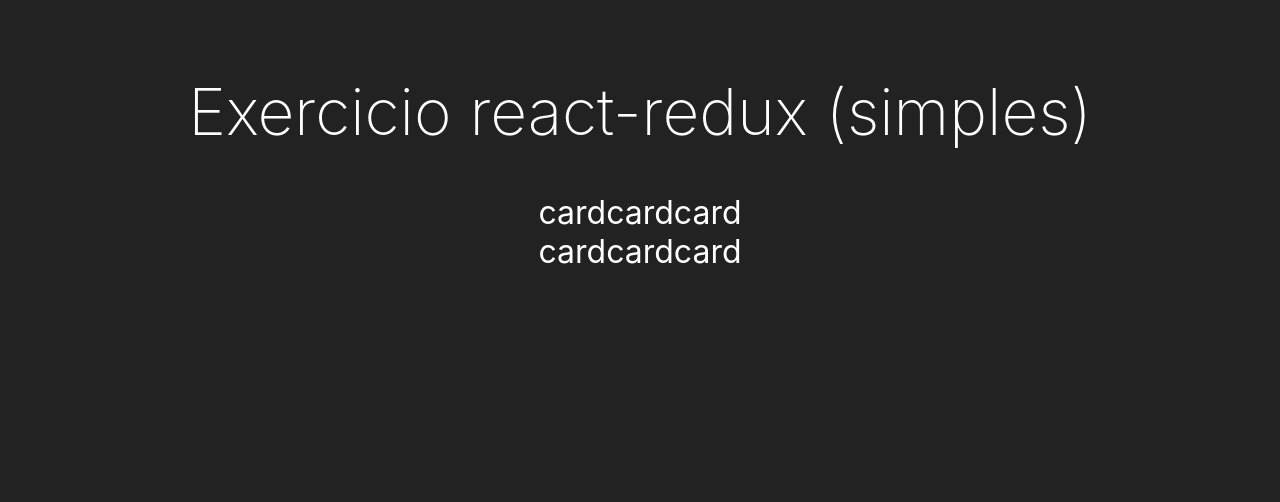
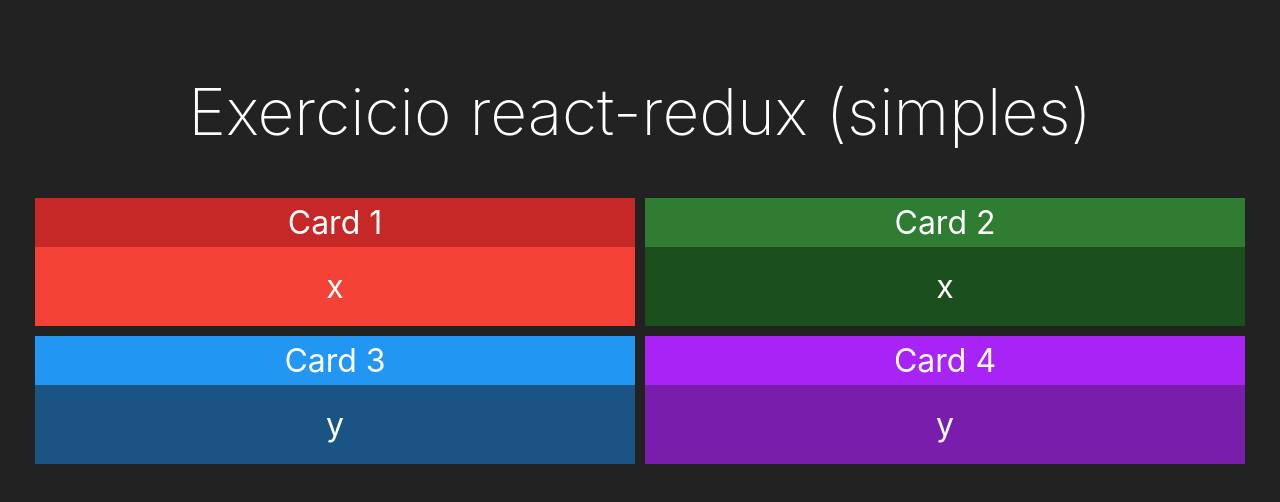
Before and after one commit to Miguel-Barros-Clear/simple-redux-project, a React (Create React App) app: page / in a window 1280 px wide. Shown: the top 502 px of the page. Built offline with nearby package versions, Linux system fonts and the light colour scheme.

Commit message:
feat: adding Card component

```diff
--- a/src/App.css
+++ b/src/App.css
@@ -1,7 +1,7 @@
 .App {
   display: flex;
   flex-direction: column;
-  align-items: center;
+  text-align: center;
 }
 
 h1 {
--- a/src/App.js
+++ b/src/App.js
@@ -6,14 +6,12 @@
     <div className="App">
       <h1>Exercicio react-redux (simples)</h1>
       <div className='linha'>
-        <Card />
-        <Card />
-        <Card />
+        <Card title="Card 1" red>x</Card>
+        <Card title="Card 2" green>x</Card>
       </div>
       <div className='linha'>
-        <Card />
-        <Card />
-        <Card />
+        <Card title="Card 3" blue>y</Card>
+        <Card title="Card 4" purple>y</Card>
       </div>
     </div>
   );
--- a/src/components/Card.css
+++ b/src/components/Card.css
@@ -4,3 +4,56 @@
     color: #fff;
     margin: 30px;
   }
+
+.Card {
+  flex: 1;
+  display: flex;
+  flex-direction: column;
+  margin: 5px;
+}
+
+.Card .Header {
+  display: flex;
+  justify-content: center;
+}
+
+.Card .Header .Title {
+  flex: 1;
+  padding: 5px;
+}
+
+.Card .Content {
+  padding: 20px;
+}
+
+.Card.Red .Header {
+  color: #fff;
+  background-color: #c62828;
+}
+.Card.Red .Content {
+  background-color: #f44336;
+}
+
+.Card.Green .Header {
+  color: #fff;
+  background-color: #2e7d32;
+}
+.Card.Green .Content {
+  background-color: #1c4f1e;
+}
+
+.Card.Blue .Header {
+  color: #fff;
+  background-color: #2196f3;
+}
+.Card.Blue .Content {
+  background-color: #1a5484;
+}
+
+.Card.Purple .Header {
+  color: #fff;
+  background-color: #a824f4;
+}
+.Card.Purple .Content {
+  background-color: #781dac;
+}
--- a/src/components/Card.jsx
+++ b/src/components/Card.jsx
@@ -1,6 +1,22 @@
+/* eslint-disable import/no-anonymous-default-export */
 import "./Card.css";
 import React from "react";
 
+function getColor(props) {
+  if (props.red) return "Red";
+  if (props.green) return "Green";
+  if (props.blue) return "Blue";
+  if (props.purple) return "Purple";
+  return "";
+}
+
 export default (props) => {
-  return <div>card</div>;
+  return (
+    <div className={`Card ${getColor(props)} `}>
+      <div className="Header">
+        <span className="Title">{props.title}</span>
+      </div>
+      <div className="Content">{props.children}</div>
+    </div>
+  );
 };
```
